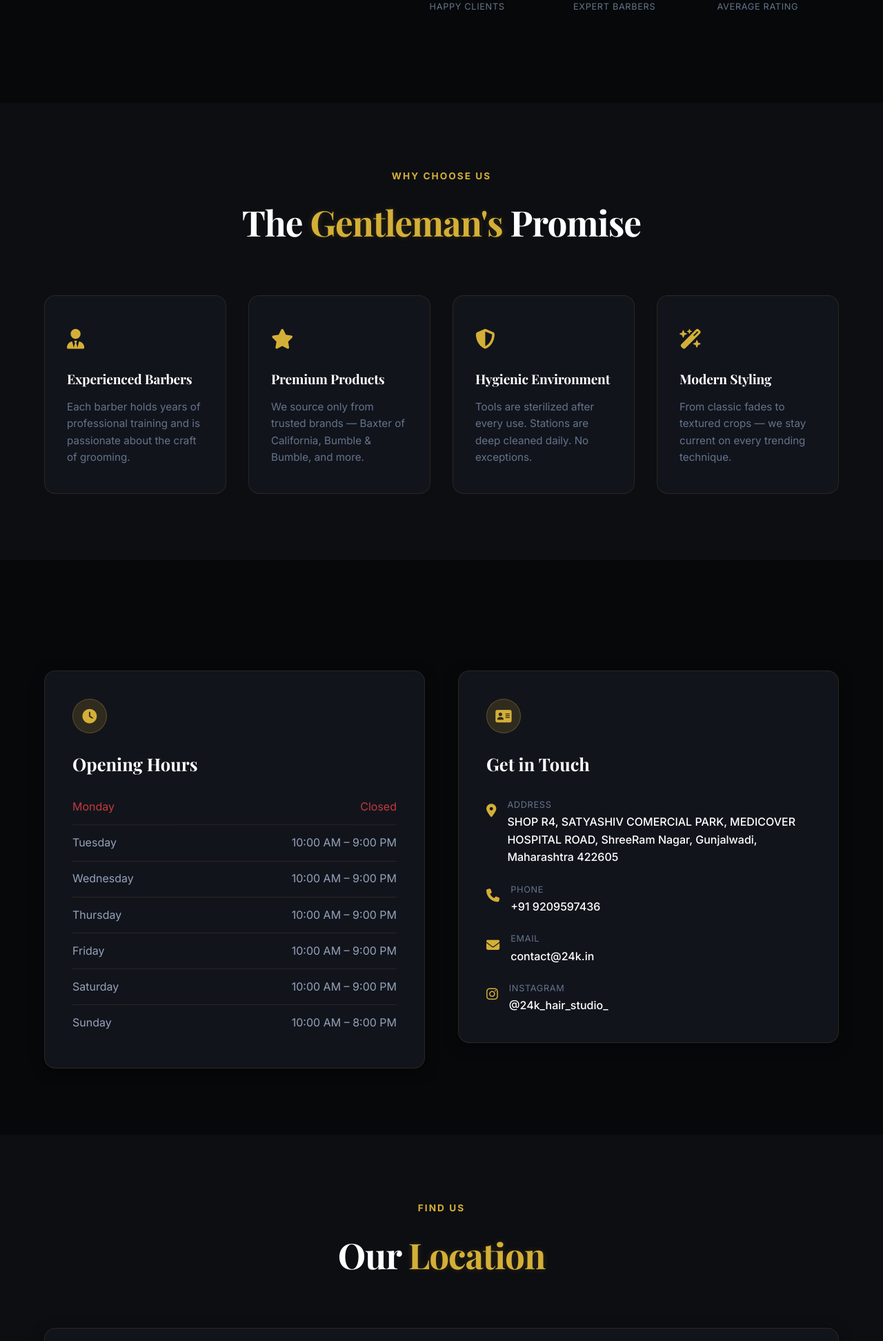
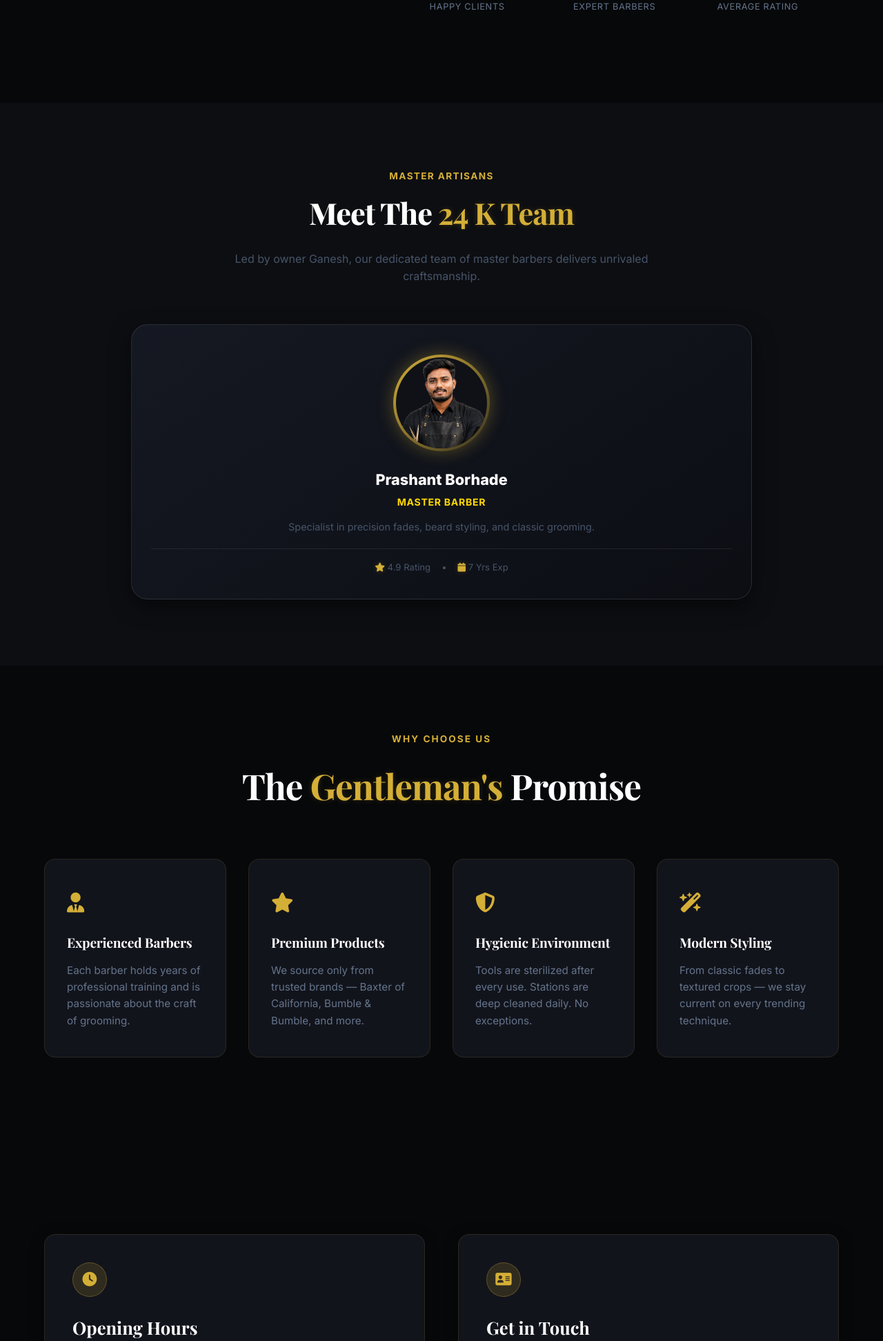
Before and after one commit to thepranit45/24K, a Django app: page /about/ in a window 1280 px wide. Shown: the part 979-2923 px from the top of the page at 69% size. Run offline with Django 4.2, Linux system fonts and the light colour scheme; data comes from the database, SQL or seed files in the repository; some web fonts are replaced.

Commit message:
Add Team section in About page prominently highlighting Ganesh as Founder & Owner

```diff
--- a/templates/about.html
+++ b/templates/about.html
@@ -63,8 +63,62 @@
   </div>
 </section>
 
+<!-- Master Team Section -->
+<section class="section team-section bg-dark-alt">
+  <div class="container">
+    <div class="section-header" data-animate="fade-up" style="text-align: center; margin-bottom: 3.5rem;">
+      <p class="section-eyebrow" style="color: #d4af37; text-transform: uppercase; font-size: 0.85rem; font-weight: 700; letter-spacing: 0.1em; margin-bottom: 0.5rem;">Master Artisans</p>
+      <h2 class="section-title" style="font-family: var(--font-heading); font-size: clamp(2rem, 4vw, 2.7rem); color: var(--white); font-weight: 800;">
+        Meet The <span class="text-gold">24 K Team</span>
+      </h2>
+      <p style="color: var(--gray-400); max-width: 600px; margin: 0.5rem auto 0; font-size: 1rem;">
+        Led by owner Ganesh, our dedicated team of master barbers delivers unrivaled craftsmanship.
+      </p>
+    </div>
+
+    <div class="team-grid" style="display: grid; grid-template-columns: repeat(auto-fit, minmax(300px, 1fr)); gap: 2rem; max-width: 900px; margin: 0 auto;">
+      {% for b in barbers %}
+      <div class="team-card{% if 'Ganesh' in b.name %} team-card--owner{% endif %}" data-animate="fade-up" style="background: linear-gradient(145deg, rgba(22, 26, 36, 0.95), rgba(12, 14, 20, 0.98)); border: 1.5px solid {% if 'Ganesh' in b.name %}#d4af37{% else %}rgba(255,255,255,0.1){% endif %}; border-radius: 24px; padding: 2.2rem 1.75rem; text-align: center; position: relative; box-shadow: {% if 'Ganesh' in b.name %}0 12px 35px rgba(212,175,55,0.22){% else %}0 10px 30px rgba(0,0,0,0.5){% endif %}; transition: transform 0.3s ease, box-shadow 0.3s ease;">
+
+        {% if 'Ganesh' in b.name %}
+        <div style="position: absolute; top: -14px; left: 50%; transform: translateX(-50%); background: linear-gradient(135deg, #d4af37, #b8860b); color: #0b0d12; padding: 0.3rem 1.1rem; border-radius: 20px; font-size: 0.76rem; font-weight: 800; text-transform: uppercase; letter-spacing: 0.08em; display: flex; align-items: center; gap: 0.4rem; box-shadow: 0 4px 15px rgba(212,175,55,0.4);">
+          <i class="fa-solid fa-crown"></i> Founder & Owner
+        </div>
+        {% endif %}
+
+        <div class="team-avatar-wrap" style="width: 140px; height: 140px; margin: 0.5rem auto 1.5rem; border-radius: 50%; padding: 4px; background: linear-gradient(135deg, #d4af37, rgba(212,175,55,0.2)); box-shadow: 0 0 25px rgba(212,175,55,0.35); overflow: hidden; display: flex; align-items: center; justify-content: center;">
+          {% if b.photo %}
+            <img src="{{ b.photo.url }}" alt="{{ b.name }}" style="width: 100%; height: 100%; object-fit: cover; object-position: top center; border-radius: 50%; background: #0f1117;" />
+          {% else %}
+            <div style="font-size: 2.4rem; color: #ffd700; font-weight: 800;">{{ b.initials }}</div>
+          {% endif %}
+        </div>
+
+        <h3 style="font-size: 1.35rem; font-weight: 800; color: var(--white); margin-bottom: 0.25rem;">
+          {{ b.name }}
+        </h3>
+
+        <p style="color: #ffd700; font-size: 0.88rem; font-weight: 700; text-transform: uppercase; letter-spacing: 0.05em; margin-bottom: 0.85rem;">
+          {% if 'Ganesh' in b.name %}Shop Owner & Master Barber{% else %}{{ b.title|default:"Master Barber" }}{% endif %}
+        </p>
+
+        <p style="color: var(--gray-400); font-size: 0.9rem; line-height: 1.55; margin-bottom: 1.25rem;">
+          {{ b.bio|default:"Dedicated to precision cuts and luxury grooming." }}
+        </p>
+
+        <div style="display: flex; align-items: center; justify-content: center; gap: 1rem; padding-top: 1rem; border-top: 1px solid rgba(255,255,255,0.08); font-size: 0.82rem; color: var(--gray-400);">
+          <span><i class="fa-solid fa-star text-gold"></i> {{ b.rating }} Rating</span>
+          <span>•</span>
+          <span><i class="fa-regular fa-calendar text-gold"></i> {{ b.experience_years }} Yrs Exp</span>
+        </div>
+      </div>
+      {% endfor %}
+    </div>
+  </div>
+</section>
+
 <!-- Why Choose Us -->
-<section class="section bg-dark-alt">
+<section class="section">
   <div class="container">
     <div class="section-header" data-animate="fade-up">
       <p class="section-eyebrow">Why Choose Us</p>
```
